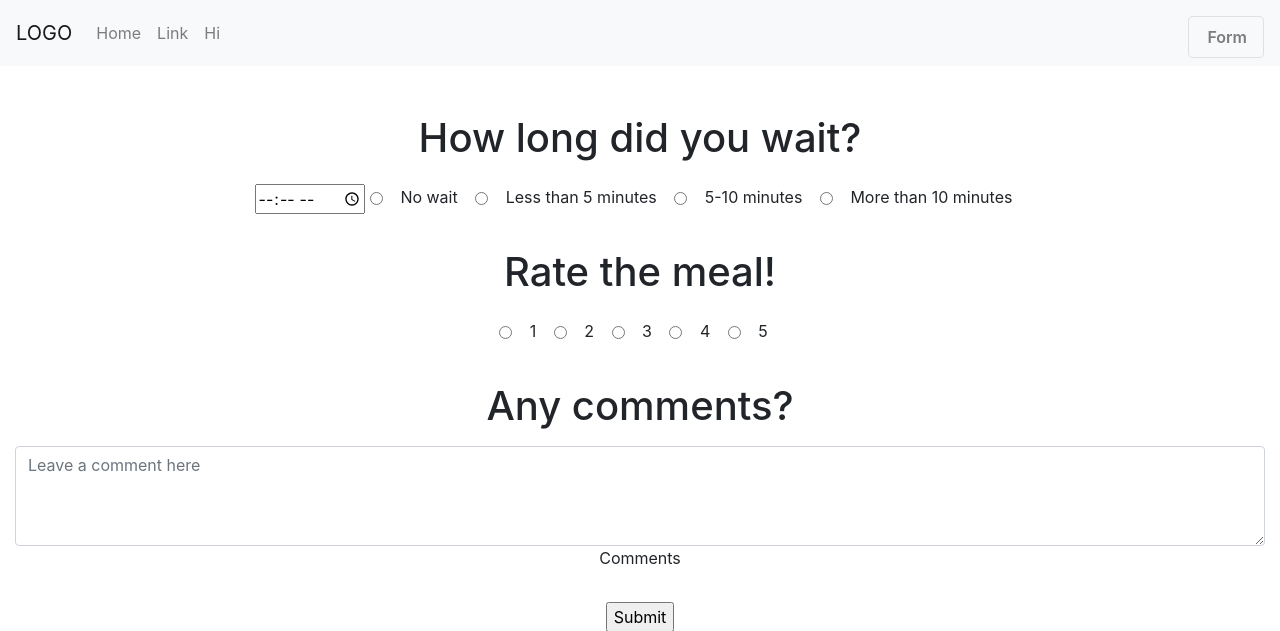
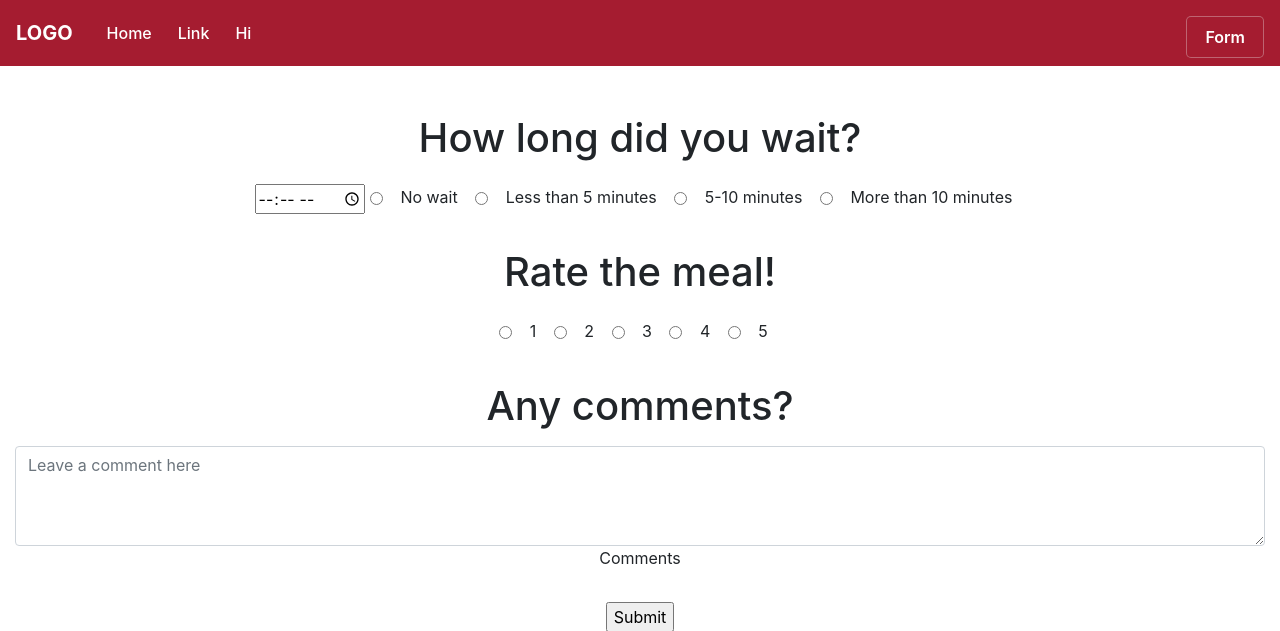
Before and after one commit to dylangbruckner/Berg-Insights, a Flask app: page /form in a window 1280 px wide. Shown: the top 631 px of the page. Run offline with Flask 3, Linux system fonts and the light colour scheme; some libraries are stand-ins or nearby versions.

Commit message:
csss babbbbyyy

```diff
--- a/main/static/styles.css
+++ b/main/static/styles.css
@@ -22,14 +22,43 @@ label[for="form"] {
 
 #form-button{
     margin-left: 15px;
-    background-color: #f8f9fa;
-    padding-right: 8px;
+    background-color: #A51C30;
+    padding-right: 10px;
     padding-left: 10px;
     text-align: center;
     text-decoration: none;
     display: inline-block;
     font-size: 16px;
     border-radius: 5px;
-    border: 1.5px solid rgba(0,0,0,.1);
-    font-weight: 600
+    border: 1.5px solid #ebebeb59;
+    font-weight: 600;
+    color: white !important;
 }
+
+#logo{
+    color: white;
+    font-weight: 700;
+}
+#options{
+    padding-left: 18px;
+    padding-right: 8px;
+    color: white;
+    font-weight: 550;
+}
+
+
+.navbar{
+    background-color: #A51C30 !important;
+}
+
+.navbar-dark .navbar-nav .nav-link {
+    color: white;
+}
+
+.navbar-dark .navbar-toggler {
+    border-color: #ebebeb59;
+}
+
+[data-bs-theme="crimson"] {
+    background-color: #A51C30
+}
--- a/main/templates/layout.html
+++ b/main/templates/layout.html
@@ -19,8 +19,8 @@
     </head>
 
     <body>
-        <nav class="navbar navbar-expand-lg navbar-light bg-light">
-            <a class="navbar-brand" href="#">LOGO</a>
+        <nav class="navbar navbar-expand-lg navbar-dark bg-dark" data-bs-theme="crimson">
+            <a class="navbar-brand" id="logo" href="/">LOGO</a>
             <button class="navbar-toggler" type="button" data-toggle="collapse" data-target="#navbarSupportedContent" aria-controls="navbarSupportedContent" aria-expanded="false" aria-label="Toggle navigation" id="hihi">
               <span class="navbar-toggler-icon"></span>
             </button>
@@ -28,13 +28,13 @@
             <div class="collapse navbar-collapse" id="navbarSupportedContent" id="hihi">
               <ul class="navbar-nav mr-auto">
                 <li class="nav-item">
-                  <a class="nav-link" href="#">Home</a>
+                  <a class="nav-link" id="options" href="#">Home</a>
                 </li>
                 <li class="nav-item">
-                  <a class="nav-link" href="#">Link</a>
+                  <a class="nav-link" id="options" href="#">Link</a>
                 </li>
                 <li class="nav-item">
-                  <a class="nav-link" href="#">Hi</a>
+                  <a class="nav-link" id="options" href="#">Hi</a>
                 </li>
               </ul>
             </div>
```
